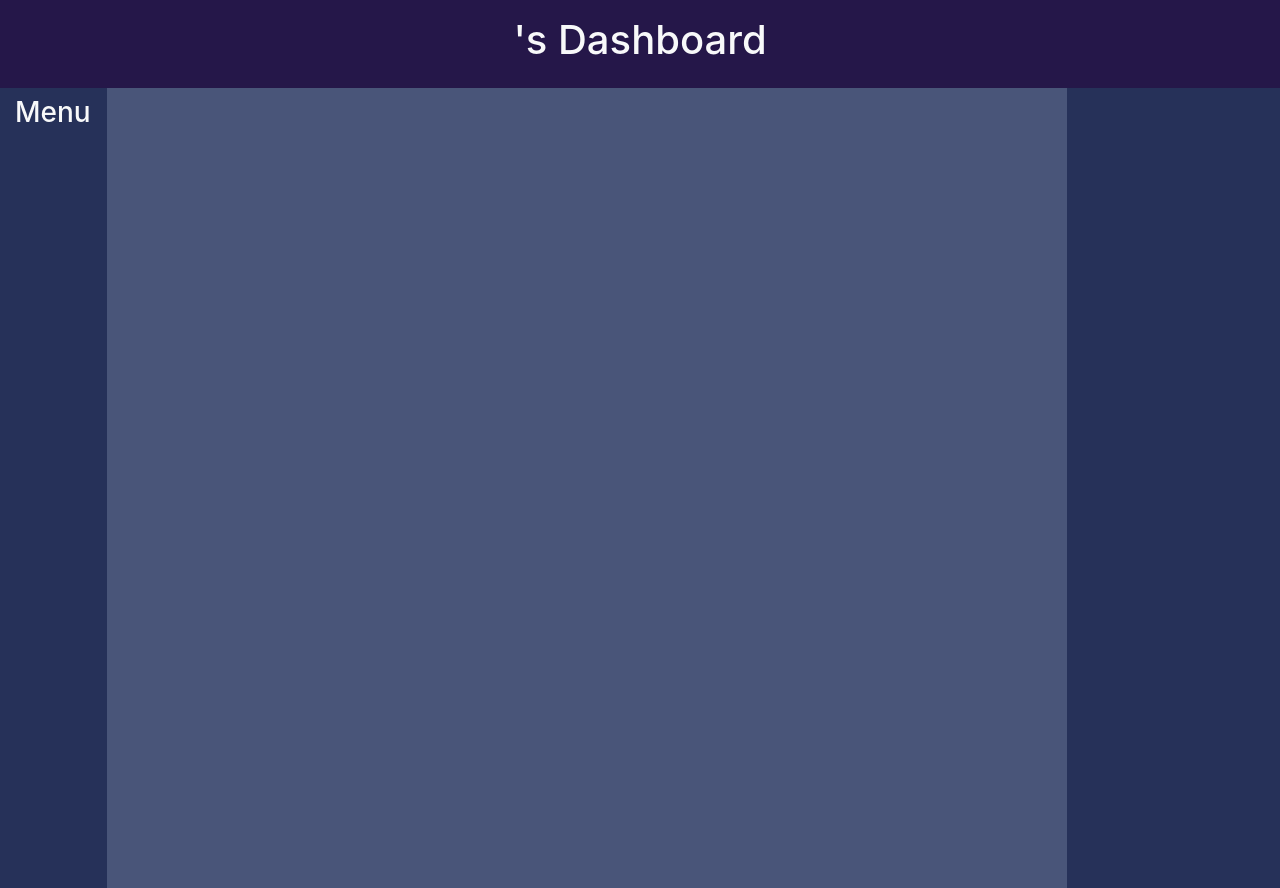
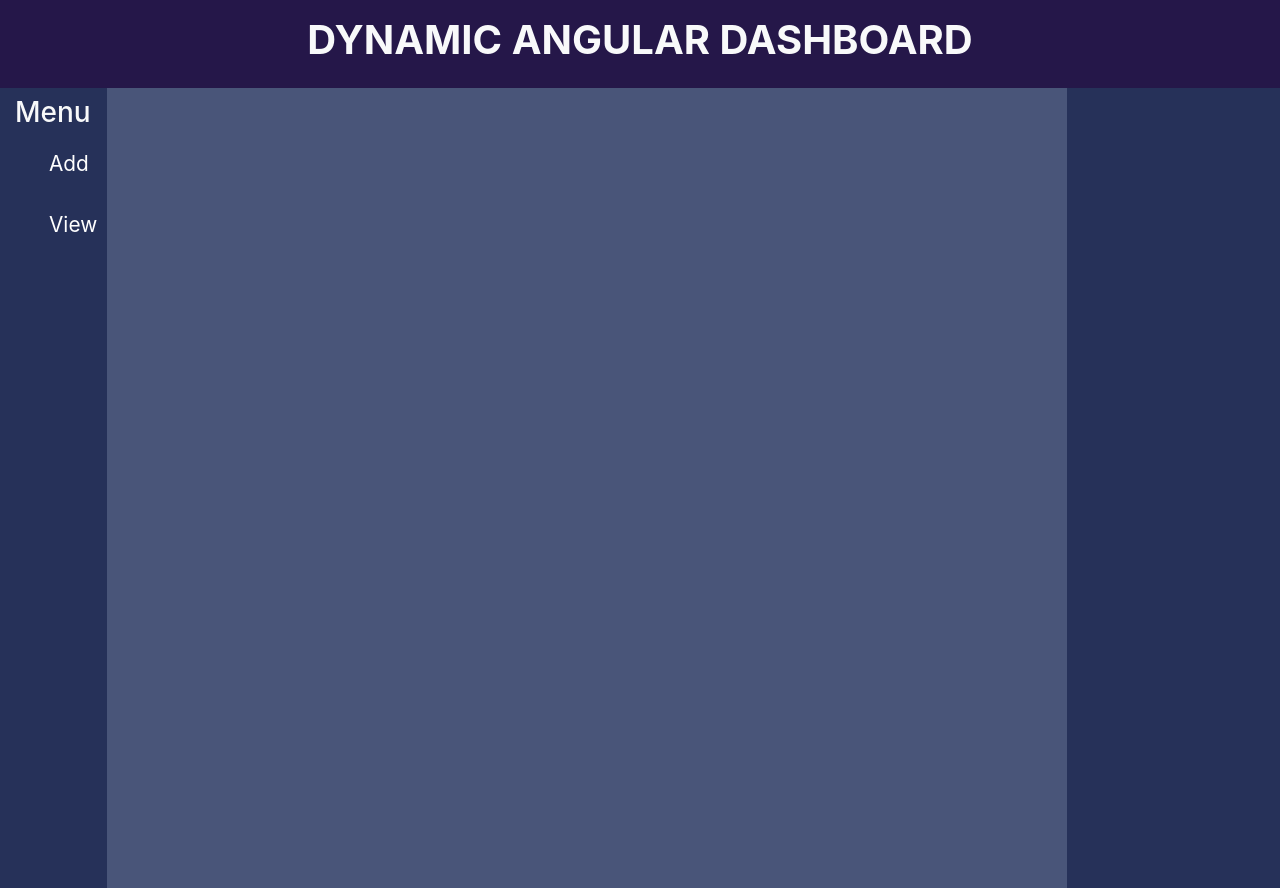
Before and after one commit to HemantDutta/Angular-App, a plain HTML site: page index.html in a window 1280 px wide. Drawn offline with nearby package versions, Linux system fonts and the light colour scheme.

Commit message:
menu buttons

```diff
--- a/assets/css/styles.css
+++ b/assets/css/styles.css
@@ -20,3 +20,14 @@
     height: 100vh;
     background-color: #263159;
 }
+
+.btnMen{
+    color: white;
+    font-size: 1.3em;
+    border-radius: 10px;
+    padding: 10px 34px;
+}
+
+.btnMen:hover{
+    box-shadow: 2px 0px 2px black;
+}
--- a/index.html
+++ b/index.html
@@ -10,13 +10,16 @@
 </head>
 <body>
 <div class="top-sect p-3 text-center">
-    <h1 class="text-light">{{users}}'s Dashboard</h1>
+    <h1 class="text-light text-uppercase font-weight-bold">Dynamic Angular Dashboard</h1>
 </div>
 <div class="main-cont">
     <div class="side-nav col-lg-1">
         <div class="side-btns">
             <h3 class="text-light mt-2">Menu</h3>
-
+            <div class="menu-btns d-flex flex-column align-items-start" style="gap: 10px;">
+                <div class="btnMen">Add</div>
+                <div class="btnMen">View</div>
+            </div>
         </div>
     </div>
     <div class="middle-form col-lg-9"></div>
```
